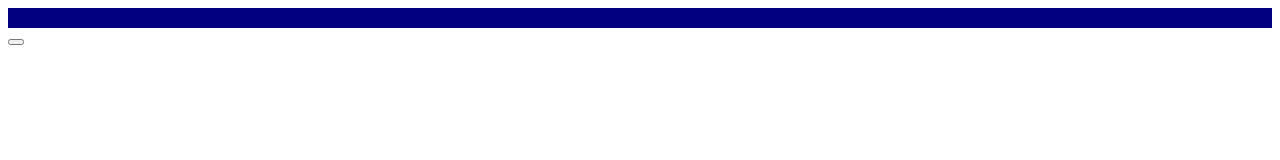
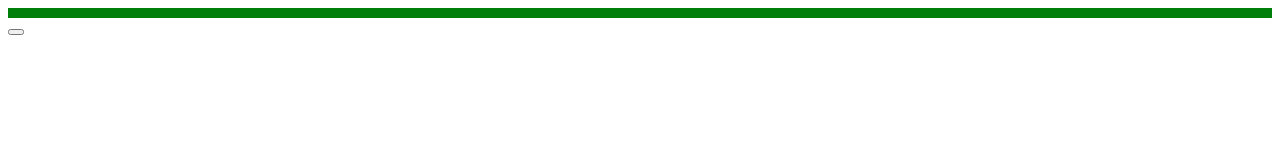
Before and after one commit to Gianluca-pul/taller-eventos, a plain HTML site: page index.html in a window 1280 px wide. Drawn offline with Linux system fonts and the light colour scheme.

Commit message:
cambio de color del div a verde

```diff
--- a/index.html
+++ b/index.html
@@ -8,7 +8,7 @@
 </head>
 
 <body>
-    <div id="contenedor" style="padding: 10px; background: rgb(2, 0, 128);"></div>
+    <div id="contenedor" style="padding: 5px; background: rgb(0, 128, 11);"></div>
     <button onclick="alert('hola!')"></button>
     </div>
 
```
